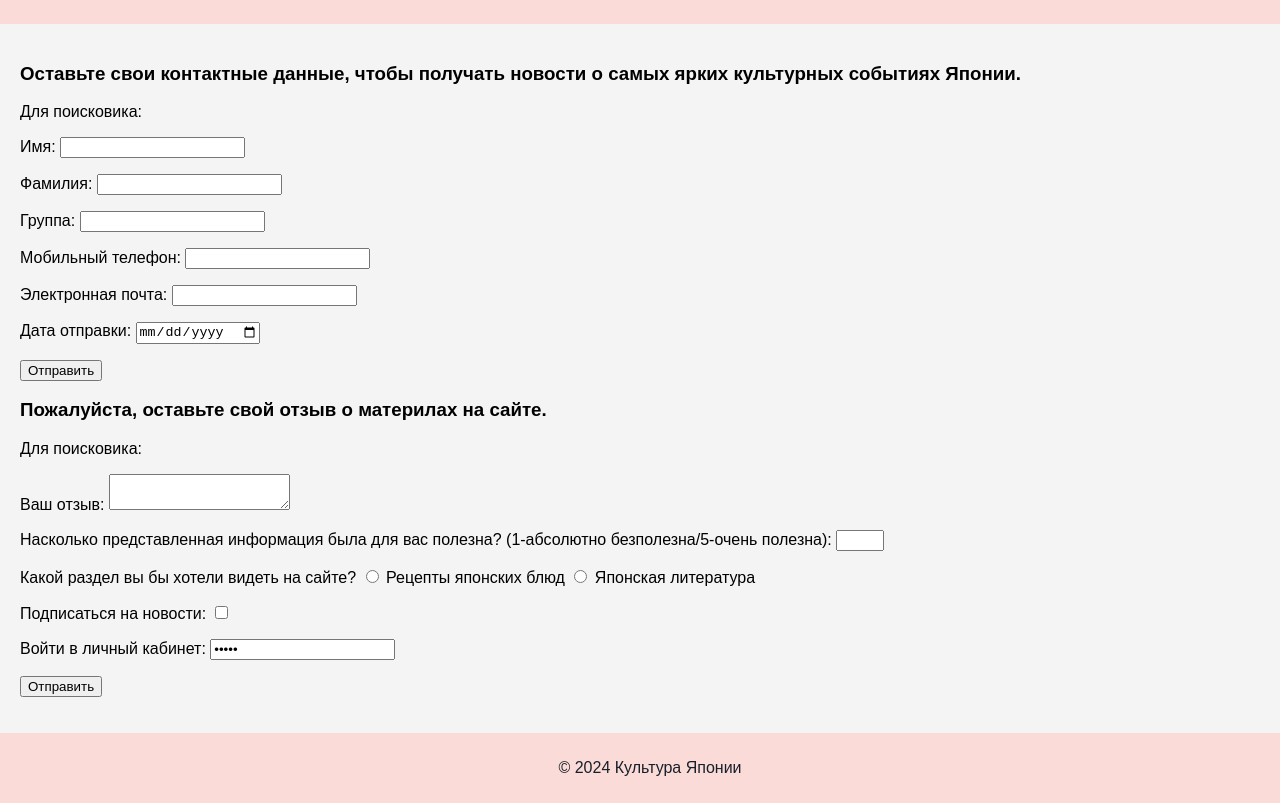
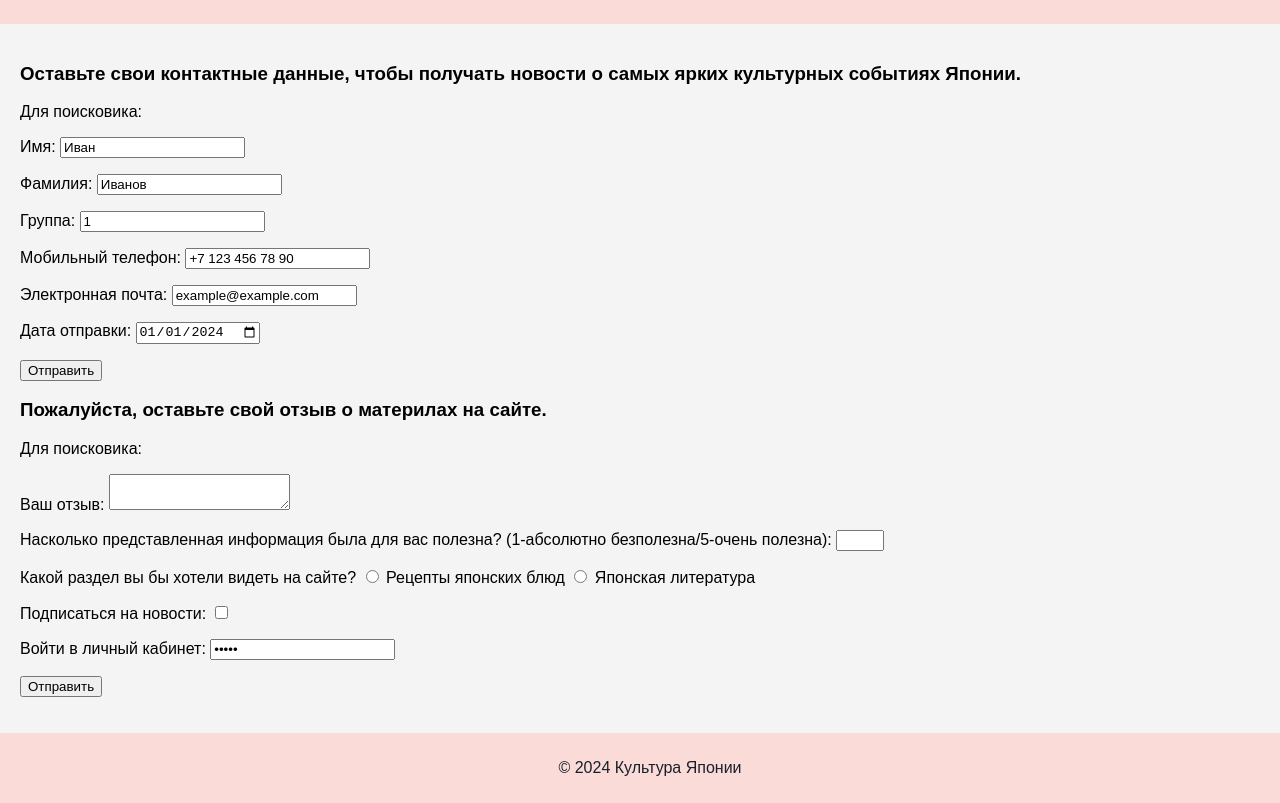
Before and after one commit to MaryCraft/Japaneseculture, a plain HTML site: page contact.html in a window 1280 px wide. Shown: the part 110-913 px from the top of the page. Drawn offline with Linux system fonts and the light colour scheme.

Commit message:
contacts4

```diff
--- a/contact.html
+++ b/contact.html
@@ -29,22 +29,22 @@
         <form action="https://www.bing.com/search?" id="UserEnter" name="UserEnter" target="_blank">
         <p>Для поисковика:<input type="hidden"  name="q" value="search"></p>
            <p> <label for="name">Имя:</label>
-            <input type="text" id="name" name="name" required> </p>
+            <input type="text" id="name" name="name" value="Иван" required> </p>
 
            <p> <label for="surname">Фамилия:</label>
-            <input type="text" id="surname" name="surname" required> </p>
+            <input type="text" id="surname" name="surname" value="Иванов" required> </p>
 
             <p> <label for="group">Группа:</label>
-            <input type="text" id="group" name="group" required> </p>
+            <input type="text" id="group" name="group" value="1" required> </p>
 
             <p> <label for="phone">Мобильный телефон:</label>
-            <input type="tel" id="phone" name="phone" required> </p>
+            <input type="tel" id="phone" name="phone" value="+7 123 456 78 90" required> </p>
 
             <p> <label for="email">Электронная почта:</label>
-            <input type="email" id="email" name="email" required> </p>
+            <input type="email" id="email" name="email" value="example@example.com" required> </p>
 
             <p> <label for="date">Дата отправки:</label>
-            <input type="date" id="date" name="date" required> </p>
+            <input type="date" id="date" name="date" value="2024-01-01" required> </p>
 
             <p> <input type="submit" value="Отправить"> </p>
         </form>
```
